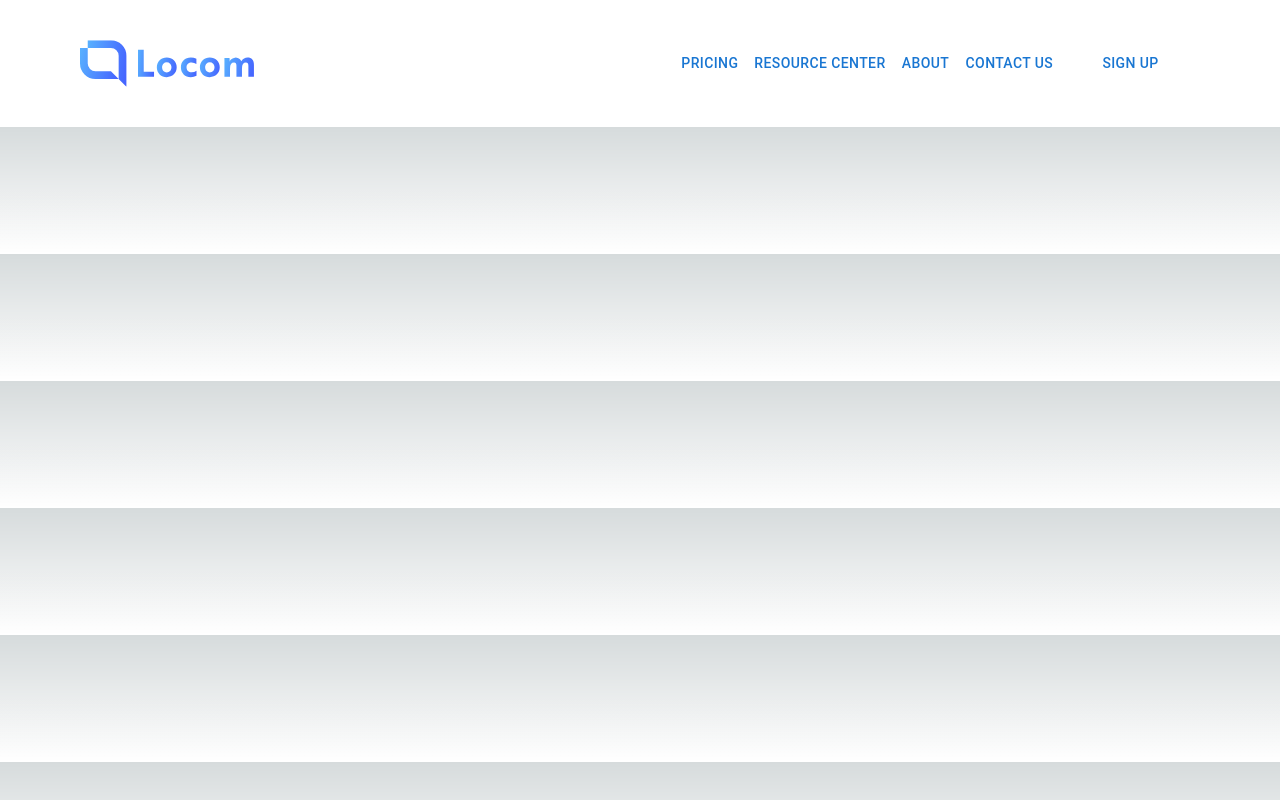
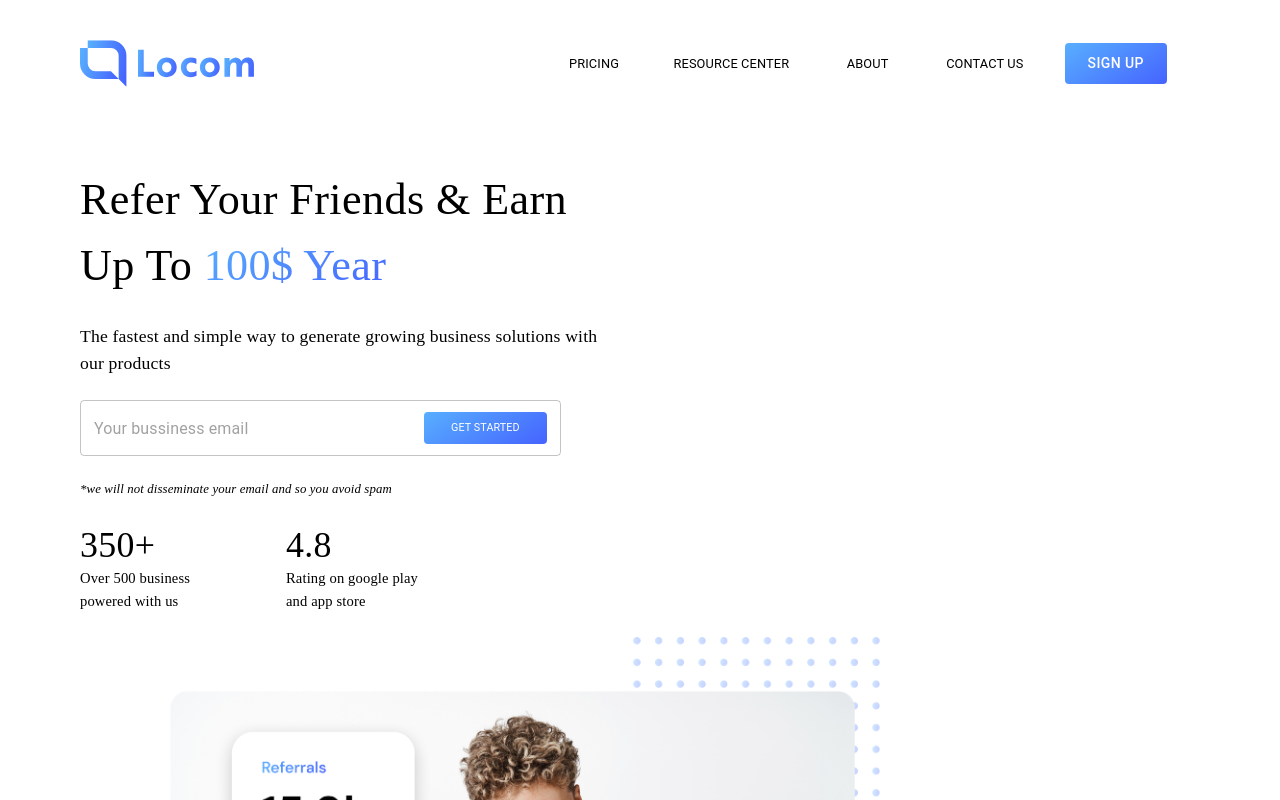
Before and after one commit to yousseffninja/locom-frontend-app, a Next.js app: page / in a window 1280 px wide. Shown: the top 800 px of the page. Built offline with nearby package versions, Linux system fonts and the light colour scheme.

Commit message:
First Section

```diff
--- a/src/layouts/top-nav.tsx
+++ b/src/layouts/top-nav.tsx
@@ -1,108 +1,64 @@
-import PropTypes from 'prop-types';
-import BellIcon from '@heroicons/react/24/solid/BellIcon';
-import UsersIcon from '@heroicons/react/24/solid/UsersIcon';
-import Bars3Icon from '@heroicons/react/24/solid/Bars3Icon';
-import MagnifyingGlassIcon from '@heroicons/react/24/solid/MagnifyingGlassIcon';
-import {
-    Badge,
-    Box,
-    IconButton,
-    Stack,
-    SvgIcon,
-    Tooltip,
-    useMediaQuery
-} from '@mui/material';
-import React from 'react';
-import { Theme } from '@mui/material';
-import { common } from '@mui/material/colors';
-const SIDE_NAV_WIDTH = 280;
-const TOP_NAV_HEIGHT = 64;
+import {Box, Button, Typography} from "@mui/material";
+import Logo from "@/assets/logo";
+import React from "react";
 
-export const TopNav = (props: { onNavOpen: any; }) => {
-    const { onNavOpen } = props;
-    const lgUp = useMediaQuery((theme: Theme) => theme.breakpoints.up('lg'));
+export const TopNav = () => {
     return (
         <>
-            <Box
-                component="header"
-                sx={{
-                    backdropFilter: "blur(6px)",
-                    backgroundColor: "#00314C",
-                    position: "sticky",
-                    left: {
-                        lg: `${SIDE_NAV_WIDTH}px`
-                    },
-                    top: 0,
-                    width: {
-                        lg: `calc(100% - ${SIDE_NAV_WIDTH}px)`
-                    },
-                    zIndex: (theme) => theme.zIndex.appBar,
-                    boxShadow: "0 4px 6px -1px rgba(0, 0, 0, 0.1), 0 2px 4px -1px rgba(0, 0, 0, 0.06)"
-
-                }}
-            >
-                <Stack
-                    alignItems="center"
-                    direction="row"
-                    justifyContent="space-between"
-                    spacing={2}
-                    sx={{
-                        minHeight: TOP_NAV_HEIGHT,
-                        px: 2
-                    }}
-                >
-                    <Stack
-                        alignItems="center"
-                        direction="row"
-                        spacing={2}
-                    >
-                        {!lgUp && (
-                            <IconButton onClick={onNavOpen}>
-                                <SvgIcon fontSize="small" >
-                                    <Bars3Icon />
-                                </SvgIcon>
-                            </IconButton>
-                        )}
-                        <Tooltip title="Search">
-                            <IconButton>
-                                <SvgIcon fontSize="small">
-                                    <MagnifyingGlassIcon  />
-                                </SvgIcon>
-                            </IconButton>
-                        </Tooltip>
-                    </Stack>
-                    <Stack
-                        alignItems="center"
-                        direction="row"
-                        spacing={2}
-                    >
-                        <Tooltip title="Contacts">
-                            <IconButton>
-                                <SvgIcon fontSize="small">
-                                    <UsersIcon />
-                                </SvgIcon>
-                            </IconButton>
-                        </Tooltip>
-                        <Tooltip title="Notifications">
-                            <IconButton>
-                                <Badge
-                                    badgeContent={4}
-                                    color="success"
-                                    variant="dot"
-                                >
-                                    <SvgIcon fontSize="small">
-                                        <BellIcon />
-                                    </SvgIcon>
-                                </Badge>
-                            </IconButton>
-                        </Tooltip>
-                    </Stack>
-                </Stack>
+            <Box sx={{ bgcolor: "#FFFFFF", width: "100%", px: 10, py: 5 }}>
+                <Box sx={{display: "flex", width: "100%", justifyContent: "space-between"}}>
+                    <Box sx={{ width: "13vw" }}>
+                        <Logo/>
+                    </Box>
+                    <Box sx={{display: "flex", justifyContent: "space-evenly", alignItems: "center", width: "60%"}}>
+                        <Box sx={{ display: "flex", justifyContent: "space-between", width: "70%" }}>
+                            <Button sx={{ color: "black" }}>
+                                <Typography sx={{ fontSize: "1vw", }}>
+                                    Pricing
+                                </Typography>
+                            </Button>
+                            <Button sx={{ color: "black" }}>
+                                <Typography sx={{ fontSize: "1vw", }}>
+                                    Resource Center
+                                </Typography>
+                            </Button>
+                            <Button sx={{ color: "black" }}>
+                                <Typography sx={{ fontSize: "1vw", }}>
+                                    About
+                                </Typography>
+                            </Button>
+                            <Button sx={{ color: "black" }}>
+                                <Typography sx={{ fontSize: "1vw", }}>
+                                    Contact Us
+                                </Typography>
+                            </Button>
+                        </Box>
+                        <Button
+                            sx={{
+                                position: 'relative',
+                                background: 'linear-gradient(326deg, #4563FF 0%, #58AFFF 100%)',
+                                color: 'white',
+                                width: '8vw',
+                                padding: '8px 16px',
+                                '&::before': {
+                                    content: '""',
+                                    position: 'absolute',
+                                    top: 0,
+                                    left: 0,
+                                    width: '100%',
+                                    height: '100%',
+                                    background: 'inherit',
+                                    zIndex: -1,
+                                },
+                            }}
+                        >
+                            {/*<Typography sx={{ fontSize: "1.1492838541666666vw", }}>*/}
+                                Sign Up
+                            {/*</Typography>*/}
+                        </Button>
+                    </Box>
+                </Box>
             </Box>
         </>
     );
-};
-
-TopNav.propTypes = {
-    onNavOpen: PropTypes.func
-};
+}
--- a/src/pages/index.tsx
+++ b/src/pages/index.tsx
@@ -2,38 +2,139 @@ import {DashboardLayout} from "@/layouts/layout";
 import {TopNav} from "@/layouts/top-nav";
 import React, {useState} from "react";
 import {
-    Container,
-    Box, Button,
+    Box,
+    Typography,
+    TextField, InputAdornment,Button,OutlinedInput
 } from "@mui/material";
-import Logo from "@/assets/logo";
+import Stats from "@/assets/home-page/stats.png";
 
 export const Page = () => {
     const [openNav, setOpenNav] = useState(true);
     return (
         <>
-            <Box sx={{ bgcolor: "#FFFFFF", width: "100%", px: 10, py: 5 }}>
-                <Box sx={{display: "flex", justifyContent: "space-between"}}>
-                    <Box>
-                        <Logo/>
+            <TopNav />
+            <Box sx={{ bgcolor: "#ffffff", width: "100%" }}>
+                <Box sx={{ display: "flex", flexWrap: "wrap", justifyContent: "space-between", width: "100%", px: 10, pt: 5 }}>
+                    <Box sx={{ width: "520px"  }}>
+                        <Box>
+                            <Typography
+                                component="div" // Set the outer Typography component as a div to allow inline display
+                                sx={{
+                                    color: 'black',
+                                    fontSize: '3.4477864583333333vw',
+                                    fontFamily: 'DM Sans',
+                                    fontWeight: 400,
+                                    display: 'inline', // or use 'inline-block' for more control over spacing
+                                }}
+                            >
+                                Refer Your Friends & Earn Up To{' '}
+                                <Typography
+                                    component="span" // Set the inner Typography component as a span for inline display
+                                    sx={{
+                                        width: "100%",
+                                        background: 'linear-gradient(326deg, #4563FF 0%, #58AFFF 100%)',
+                                        backgroundClip: 'text',
+                                        color: 'transparent',
+                                        fontSize: '3.4477864583333333vw',
+                                        fontFamily: 'DM Sans',
+                                        fontWeight: 400,
+                                        display: 'inline', // or use 'inline-block' for more control over spacing
+                                    }}
+                                >
+                                    100$ Year
+                                </Typography>
+                            </Typography>
+                        </Box>
+                        <Box sx={{ mt: 3 }}>
+                            <Typography sx={{
+                                width: "100%",
+                                color: 'black',
+                                fontSize: '17.653px',
+                                fontFamily: 'DM Sans',
+                                fontWeight: 400,
+                                display: 'inline',
+                            }}>
+                                The fastest and simple way to generate growing business solutions with our products
+                            </Typography>
+                        </Box>
+                        <Box sx={{ mt: 3 }}>
+                            <OutlinedInput
+                                sx={{ width: "480.8px" }}
+                                id="outlined-basic"
+                                placeholder="Your bussiness email"
+                                endAdornment={
+                                    <InputAdornment position="end">
+                                        <Button
+                                            sx={{
+                                                background: 'linear-gradient(326deg, #4563FF 0%, #58AFFF 100%)',
+                                                color: 'white',
+                                                width: "122.88px",
+                                                px: 3,
+                                                py: 1
+                                            }}
+                                        >
+                                            <Typography sx={{ fontSize: "10.751999999999999px", }}>
+                                                Get Started
+                                            </Typography>
+                                        </Button>
+                                    </InputAdornment>
+                                }
+                            />
+                        </Box>
+                        <Box sx={{ mt: 3 }}>
+                            <Typography sx={{
+                                fontFamily: "Chivo",
+                                fontSize: "1vw",
+                                fontStyle: "italic",
+                                fontWeight: "400",
+                                color: "black",
+                                lineHeight: "150%",
+                            }}>
+                                *we will not disseminate your email and so you avoid spam
+                            </Typography>
+                        </Box>
+                        <Box sx={{ display: "flex", mt: 3, }}>
+                            <Box sx={{ width: 150, mr: 7 }}>
+                                <Typography sx={{
+                                    color: "black" ,
+                                    fontFamily: "DM Sans",
+                                    fontSize: '2.8vw',
+                                    fontStyle: 'normal',
+                                    fontWeight: '500',
+                                    lineHeight: '3.4vw',
+                                }}
+                                >350+</Typography>
+                                <Typography sx={{
+                                    color: "black" ,
+                                    fontFamily: 'Microsoft Sans Serif',
+                                    fontSize: '1.14vw',
+                                    fontStyle: 'normal',
+                                    fontWeight: '400',
+                                    lineHeight: '1.78vw',
+                                }}>Over 500 business powered with us</Typography>
+                            </Box>
+                            <Box sx={{ width: 150 }}>
+                                <Typography sx={{
+                                    color: "black" ,
+                                    fontFamily: "DM Sans",
+                                    fontSize: '2.8vw',
+                                    fontStyle: 'normal',
+                                    fontWeight: '500',
+                                    lineHeight: '3.4vw',
+                                }}>4.8</Typography>
+                                <Typography sx={{
+                                    color: "black" ,
+                                    fontFamily: 'Microsoft Sans Serif',
+                                    fontSize: '1.14vw',
+                                    fontStyle: 'normal',
+                                    fontWeight: '400',
+                                    lineHeight: '1.78vw',
+                                }}>Rating on google play and app store</Typography>
+                            </Box>
+                        </Box>
                     </Box>
-                    <Box sx={{display: "flex", justifyContent: "space-evenly", alignItems: "center", width: "50%"}}>
-                        <Box>
-                            <Button>
-                                Pricing
-                            </Button>
-                            <Button>
-                                Resource Center
-                            </Button>
-                            <Button>
-                                About
-                            </Button>
-                            <Button>
-                                Contact Us
-                            </Button>
-                        </Box>
-                        <Button sx={{ bgcolor: "var(--1, linear-gradient(326deg, #4563FF 0%, #58AFFF 100%));\n" }}>
-                            Sign Up
-                        </Button>
+                    <Box sx={{ width: "800px", mt: 3 }}>
+                        <img src={Stats.src} className="App-logo" alt="logo" width={"100%"} />
                     </Box>
                 </Box>
             </Box>
```
Also changed, not shown: src/assets/home-page/stats.png (added).
